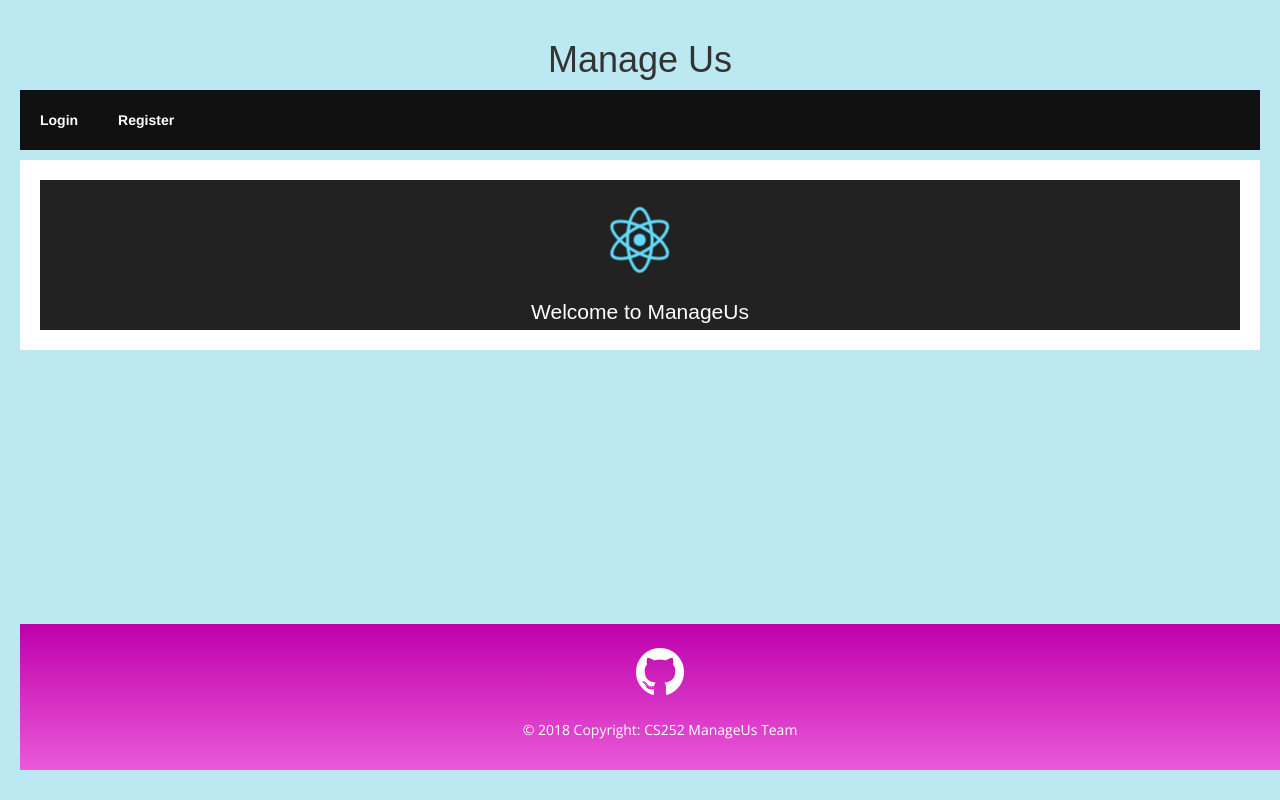
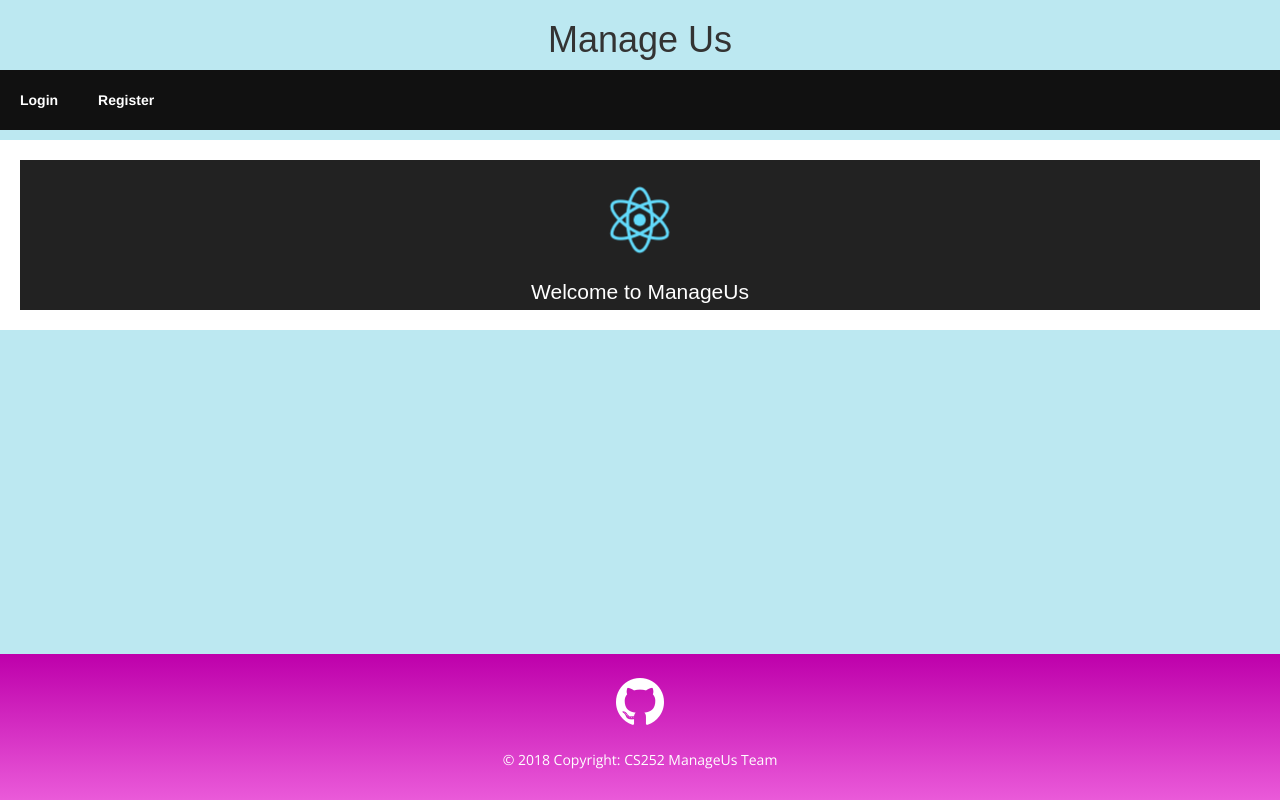
Before and after one commit to cg505/ManageUs, a React (Create React App) app: page /App in a window 1280 px wide. Built offline with nearby package versions, Linux system fonts and the light colour scheme.

Commit message:
Fixed Bottom CSS and removed Main.css

```diff
--- a/src/Bottom.js
+++ b/src/Bottom.js
@@ -1,5 +1,5 @@
 import React, { Component } from 'react';
-import './Main.css'
+import './index.css'
 
 class Bottom extends Component {
     render() {
--- a/src/Main.css
+++ /dev/null
@@ -1,18 +0,0 @@
-/* Bottom Footer
----------------------------------------*/
-.Footer {
-	text-align: center;
-	font-family: 'Open Sans', sans-serif;
-	padding: 20px;
-	color: white;
-	background-color: #4d90fe;
-	background-image: -webkit-gradient(linear, 0 0, 0 100%,   from(#be00ab), to(#ea5ad9));
-}
-
-.GithubLogo {
-	color: white;
-}
-
-.GithubLogo:hover {
-	color:#d8d8d8;
-}
--- a/src/index.css
+++ b/src/index.css
@@ -1,14 +1,38 @@
+/* Bottom Footer
+---------------------------------------*/
+
+
+.Footer {
+  position: fixed;
+  bottom: 0;
+  left: 0;
+  right: 0;
+  width: 100%;
+  text-align: center;
+  font-family: 'Open Sans', sans-serif;
+  padding: 20px;
+  color: white;
+  background-color: #4d90fe;
+  background-image: -webkit-gradient(linear, 0 0, 0 100%,   from(#be00ab), to(#ea5ad9));
+}
+
+.GithubLogo {
+  color: white;
+}
+
+.GithubLogo:hover {
+  color:#d8d8d8;
+}
+
+/* Main
+---------------------------------------*/
+
 body {
   background-color: #bce8f1;
-  padding: 20px;
   margin: 0;
 }
-#bottom {
-    position: absolute;
-    bottom: 30px;
-    width: 100%;
-}
-h1{
+
+h1 {
   font-family: sans-serif;
   text-align: center;
 }
```
